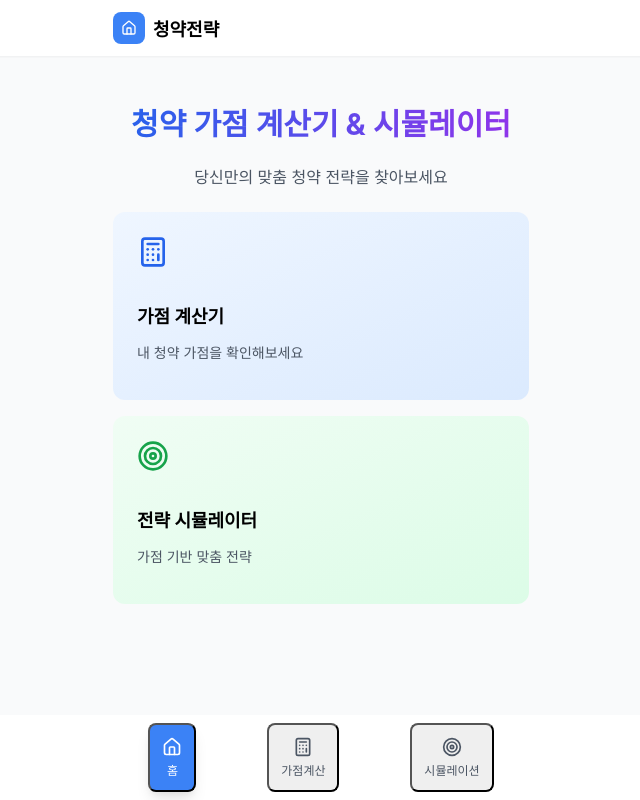
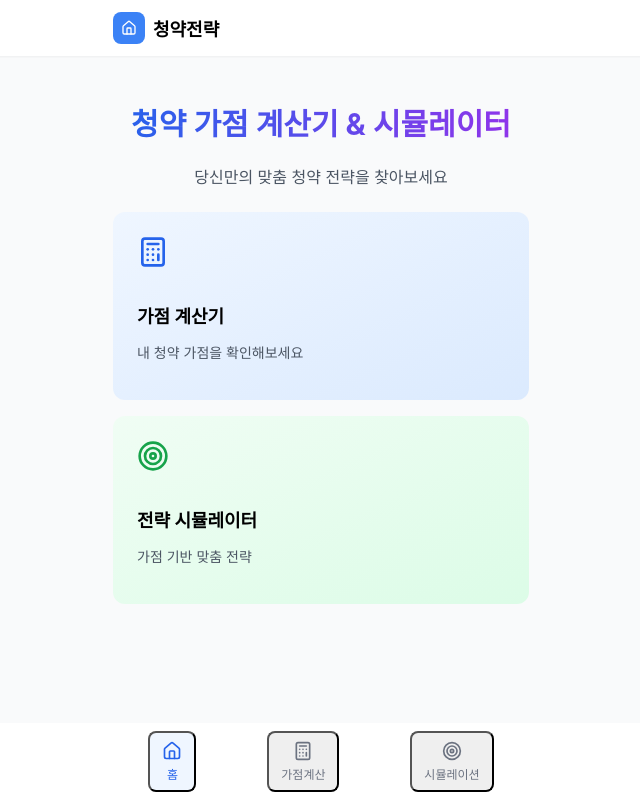
Before and after one commit to wjj1113/house_-subscription, a React (Create React App) app: page / in a window 1280 px wide. Shown: the whole page, without its empty margins (319-959 px from the left). Built offline with nearby package versions, Linux system fonts and the light colour scheme.

Commit message:
모든 사용하지 않는 import 제거

```diff
--- a/src/App.tsx
+++ b/src/App.tsx
@@ -3,23 +3,20 @@ import {
   Calculator,
   Target,
   Award,
-  Home,
-  BarChart3,
-  Settings
+  Home
 } from 'lucide-react';
 import PointCalculator from './components/PointCalculator';
 import PointChart from './components/PointChart';
 import Simulator from './components/Simulator';
 import { PointCalculationInput, PointGrade, PointBreakdown } from './types';
-import { getPointGrade } from './utils/pointCalculator';
 import './App.css';
 
 function App() {
   const [currentStep, setCurrentStep] = useState<'home' | 'calculator' | 'simulator'>('home');
   const [userPoints, setUserPoints] = useState<number | null>(null);
-  const [userInput, setUserInput] = useState<PointCalculationInput | null>(null);
   const [breakdown, setBreakdown] = useState<PointBreakdown | null>(null);
   const [grade, setGrade] = useState<PointGrade | null>(null);
+  const [userInput, setUserInput] = useState<PointCalculationInput | null>(null);
 
   const handleCalculate = (calculatedBreakdown: PointBreakdown, calculatedGrade: PointGrade, userInputData: PointCalculationInput) => {
     setBreakdown(calculatedBreakdown);
@@ -42,11 +39,11 @@ function App() {
 
   const NavButton = ({ icon: Icon, label, step, active }: { icon: any; label: string; step: string; active: boolean }) => (
     <button
-      onClick={() => setCurrentStep(step as any)}
-      className={`flex flex-col items-center p-3 rounded-lg transition-all ${
+      onClick={() => setCurrentStep(step as 'home' | 'calculator' | 'simulator')}
+      className={`flex flex-col items-center py-2 px-3 rounded-lg transition-colors ${
         active
-          ? 'bg-blue-500 text-white shadow-lg'
-          : 'text-gray-600 hover:bg-gray-100'
+          ? 'text-blue-600 bg-blue-50'
+          : 'text-gray-500 hover:text-gray-700'
       }`}
     >
       <Icon size={20} />
--- a/src/components/Simulator.tsx
+++ b/src/components/Simulator.tsx
@@ -6,9 +6,7 @@ import {
   MapPin,
   Star,
   ChevronRight,
-  Bookmark,
-  Award,
-  Info
+  Award
 } from 'lucide-react';
 import { Strategy, SimulationResult, PointCalculationInput } from '../types';
 import { runSimulation, getDifficultyColor, getSuccessRateColor } from '../utils/simulator';
```
